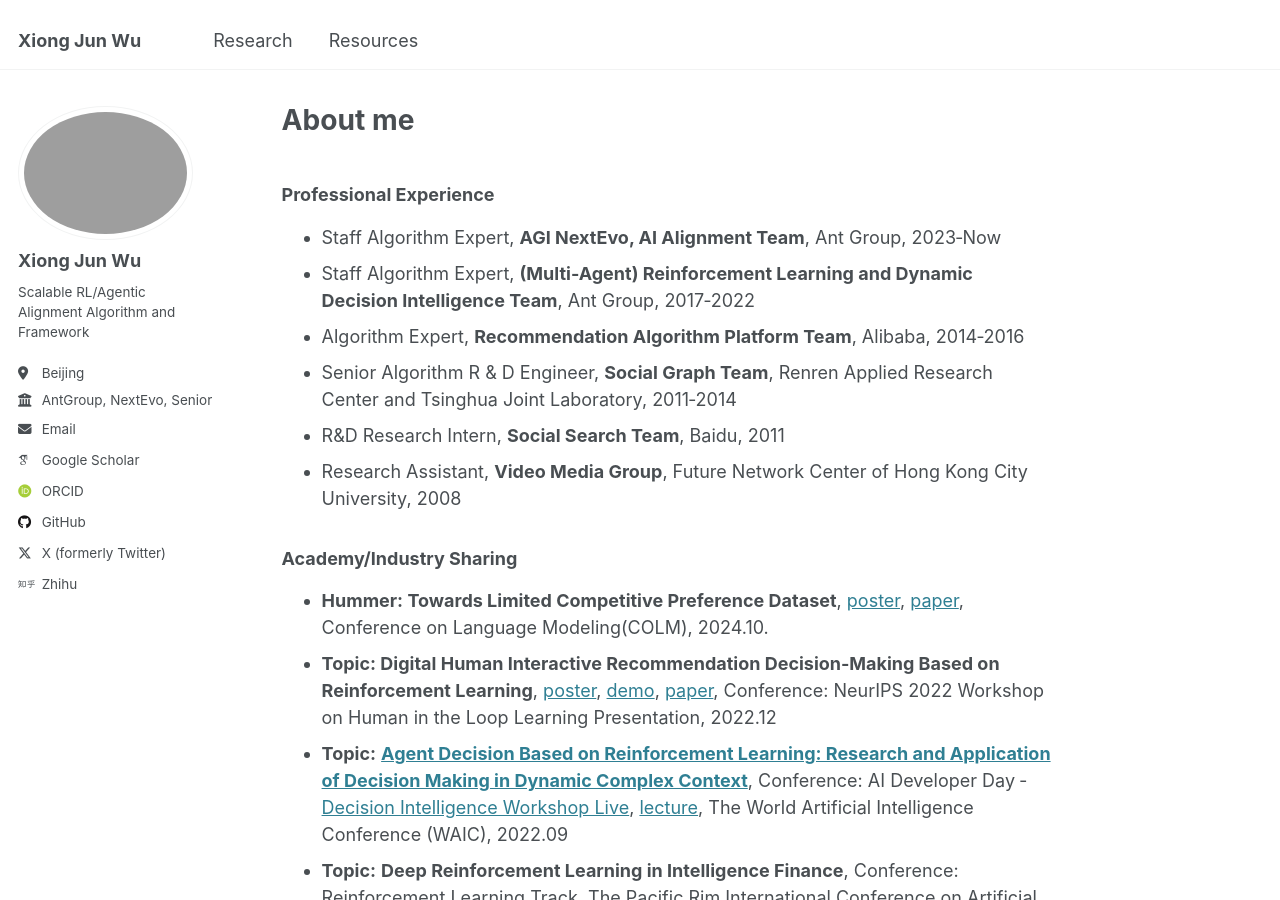
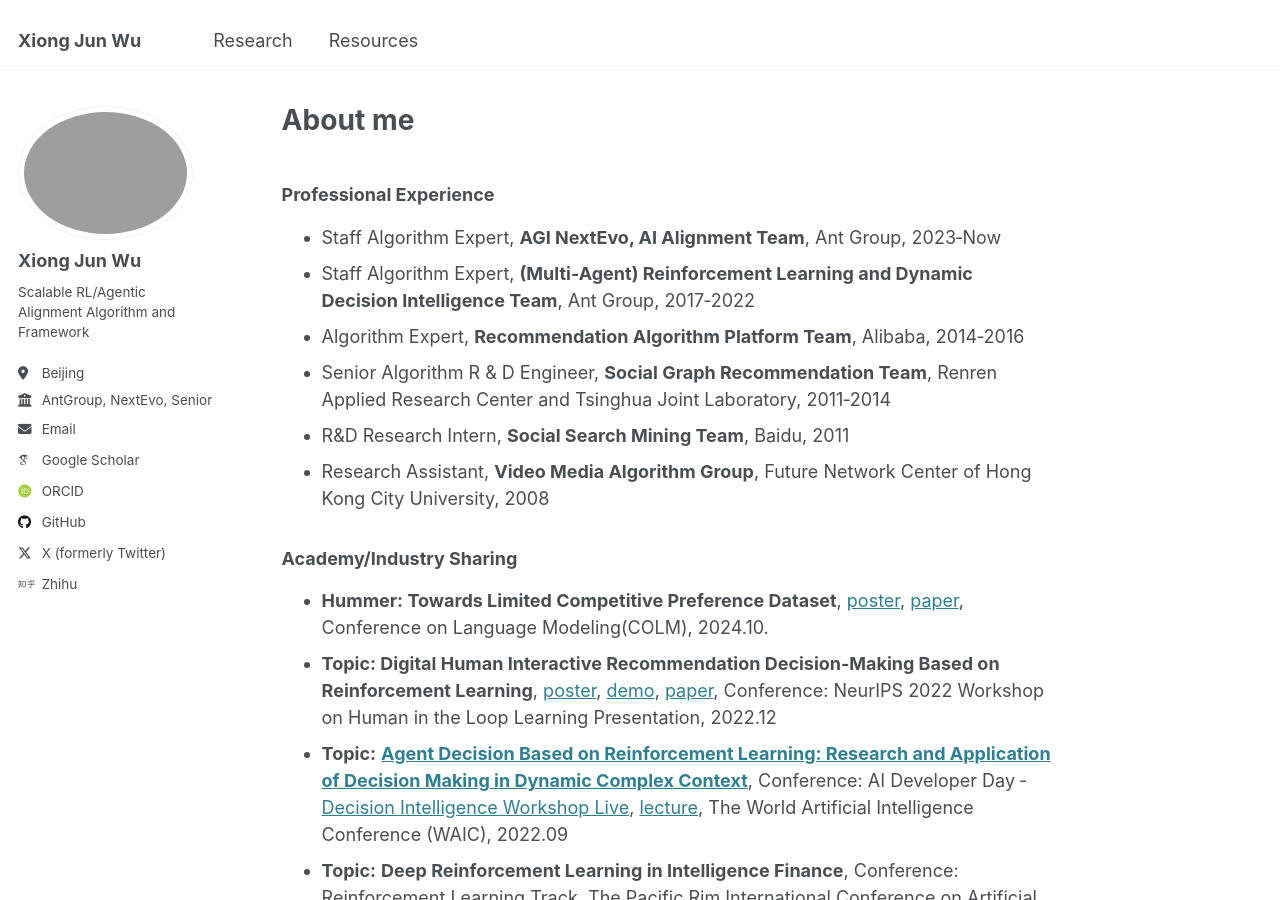
Before and after one commit to junwuxgi/junwuxgi.github.io, a Jekyll site: the page built from _pages/about.md, in a window 1280 px wide and 900 px high. Built offline with Jekyll 4.4.1, drawn with Linux system fonts in a browser that asks for light colours; some web fonts are replaced.

```diff
--- a/_pages/about.md
+++ b/_pages/about.md
@@ -11,9 +11,9 @@ redirect_from:
 - Staff Algorithm Expert, **AGI NextEvo, AI Alignment Team**, Ant Group, 2023‑Now
 - Staff Algorithm Expert, **(Multi-Agent) Reinforcement Learning and Dynamic Decision Intelligence Team**, Ant Group, 2017‑2022
 - Algorithm Expert, **Recommendation Algorithm Platform Team**, Alibaba, 2014‑2016
-- Senior Algorithm R & D Engineer, **Social Graph Team**, Renren Applied Research Center and Tsinghua Joint Laboratory, 2011‑2014
-- R&D Research Intern, **Social Search Team**, Baidu, 2011
-- Research Assistant, **Video Media Group**, Future Network Center of Hong Kong City University, 2008
+- Senior Algorithm R & D Engineer, **Social Graph Recommendation Team**, Renren Applied Research Center and Tsinghua Joint Laboratory, 2011‑2014
+- R&D Research Intern, **Social Search Mining Team**, Baidu, 2011
+- Research Assistant, **Video Media Algorithm Group**, Future Network Center of Hong Kong City University, 2008
 
 ### Academy/Industry Sharing
 
```
Also changed, not shown: 1 other file.
